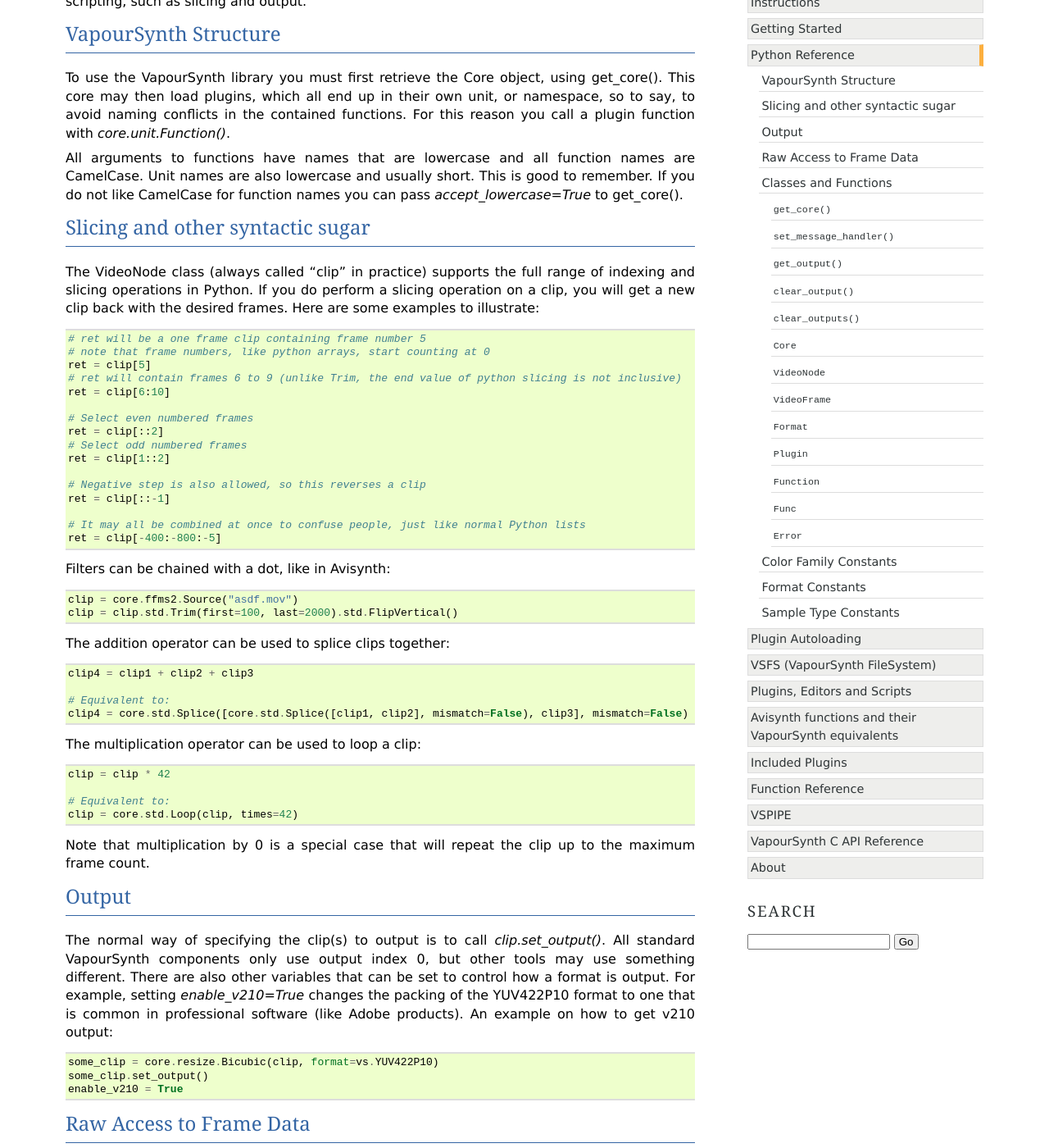
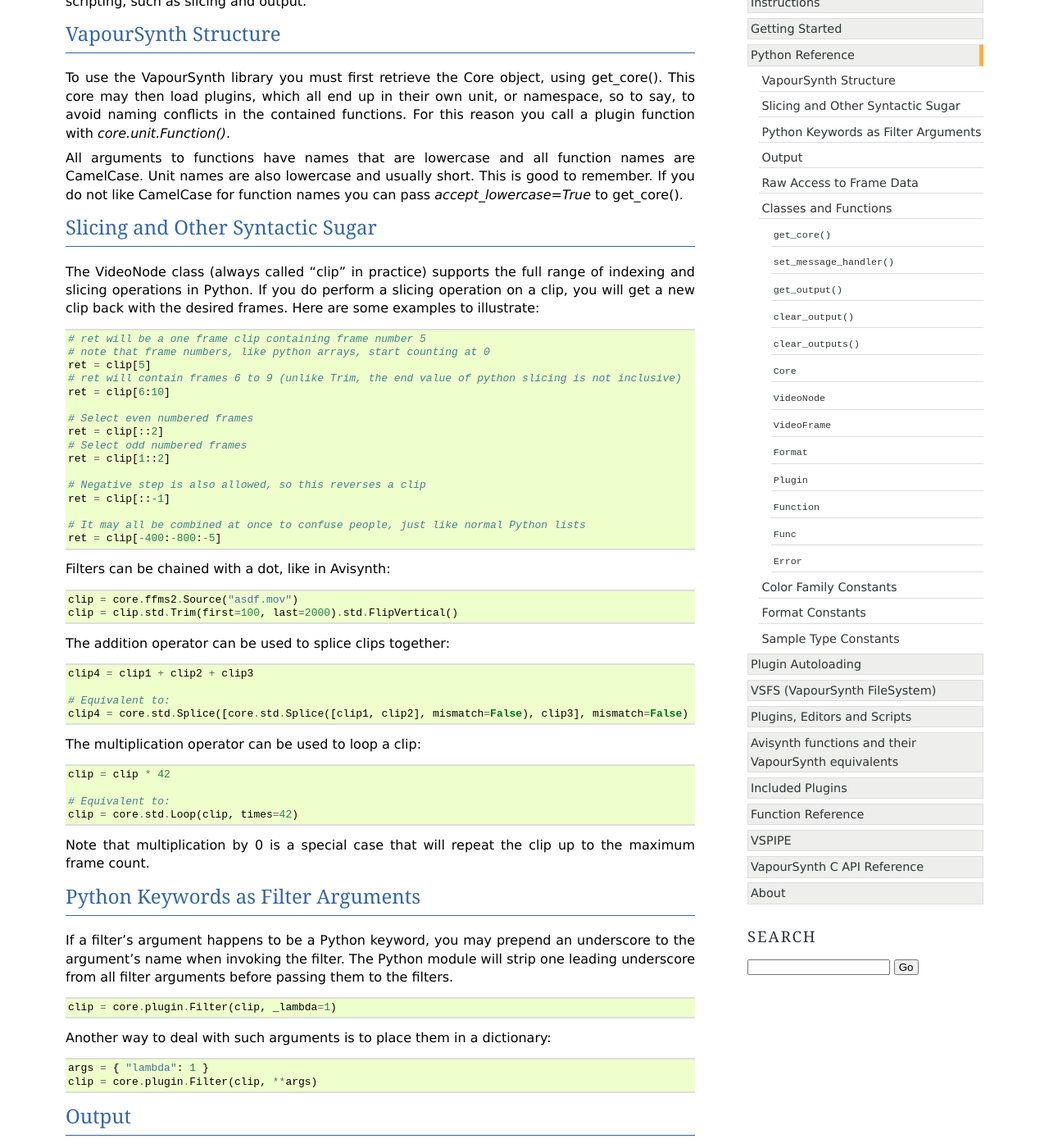
Before and after one commit to vapoursynth/vapoursynth, a Sphinx documentation site: the page built from doc/pythonreference.rst, in a window 1280 px wide and 1400 px high, scrolled down 221 px. Shown: the whole window at 82% size. Built offline with Sphinx 7.4.7, drawn with Linux system fonts in a browser that asks for light colours; formulas are drawn with MathJax 3.

Commit message:
doc: Talk about Python keywords

```diff
--- a/doc/pythonreference.rst
+++ b/doc/pythonreference.rst
@@ -21,7 +21,7 @@
 remember. If you do not like CamelCase for function names you can pass
 *accept_lowercase=True* to get_core().
 
-Slicing and other syntactic sugar
+Slicing and Other Syntactic Sugar
 #################################
 
 The VideoNode class (always called "clip" in practice) supports the full
@@ -66,6 +66,23 @@
    clip = core.std.Loop(clip, times=42)
 
 Note that multiplication by 0 is a special case that will repeat the clip up to the maximum frame count.
+
+Python Keywords as Filter Arguments
+###################################
+
+If a filter's argument happens to be a Python keyword, you may prepend
+an underscore to the argument's name when invoking the filter. The Python
+module will strip one leading underscore from all filter arguments before
+passing them to the filters.
+
+::
+
+   clip = core.plugin.Filter(clip, _lambda=1)
+
+Another way to deal with such arguments is to place them in a dictionary::
+
+   args = { "lambda": 1 }
+   clip = core.plugin.Filter(clip, **args)
 
 Output
 ######
```
